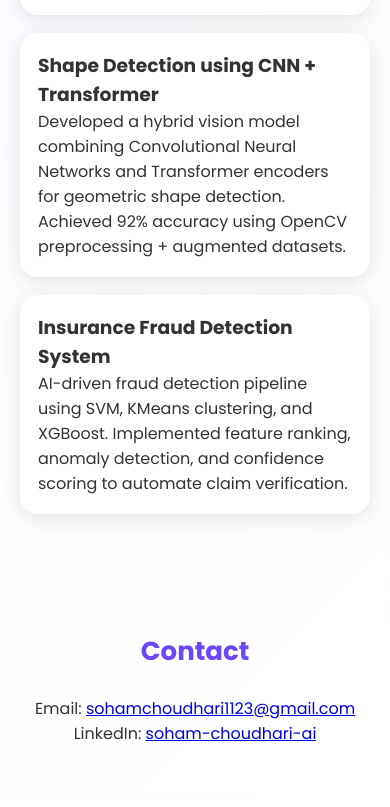
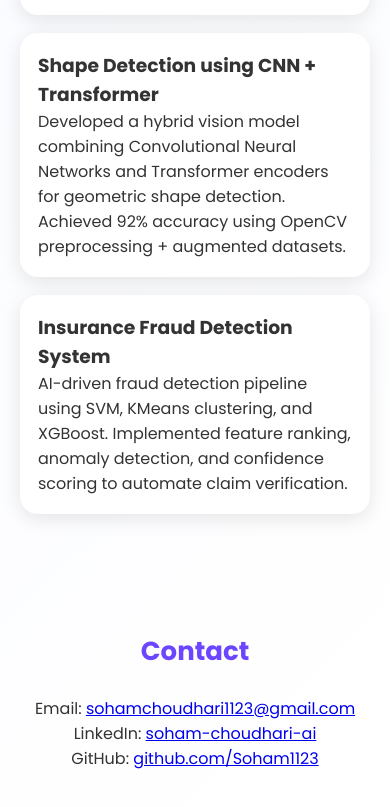
Before and after one commit to Soham1123/soham-portfolio-2.0, a plain HTML site: page index.html in a window 390 px wide. Shown: the part 4016-4823 px from the top of the page. Drawn offline with Linux system fonts and the light colour scheme.

Commit message:
contact section
Updated the HTML structure and styles for the portfolio page, including responsive adjustments for mobile devices.

```diff
--- a/index.html
+++ b/index.html
@@ -261,6 +261,8 @@
     <h2>Contact</h2>
     <p>Email: <a href="mailto:sohamchoudhari1123@gmail.com">sohamchoudhari1123@gmail.com</a></p>
     <p>LinkedIn: <a href="https://www.linkedin.com/in/soham-choudhari-ai/" target="_blank">soham-choudhari-ai</a></p>
+    <p>GitHub: <a href="https://github.com/Soham1123" target="_blank">github.com/Soham1123</a></p>
+
 </section>
 
 </body>
```
